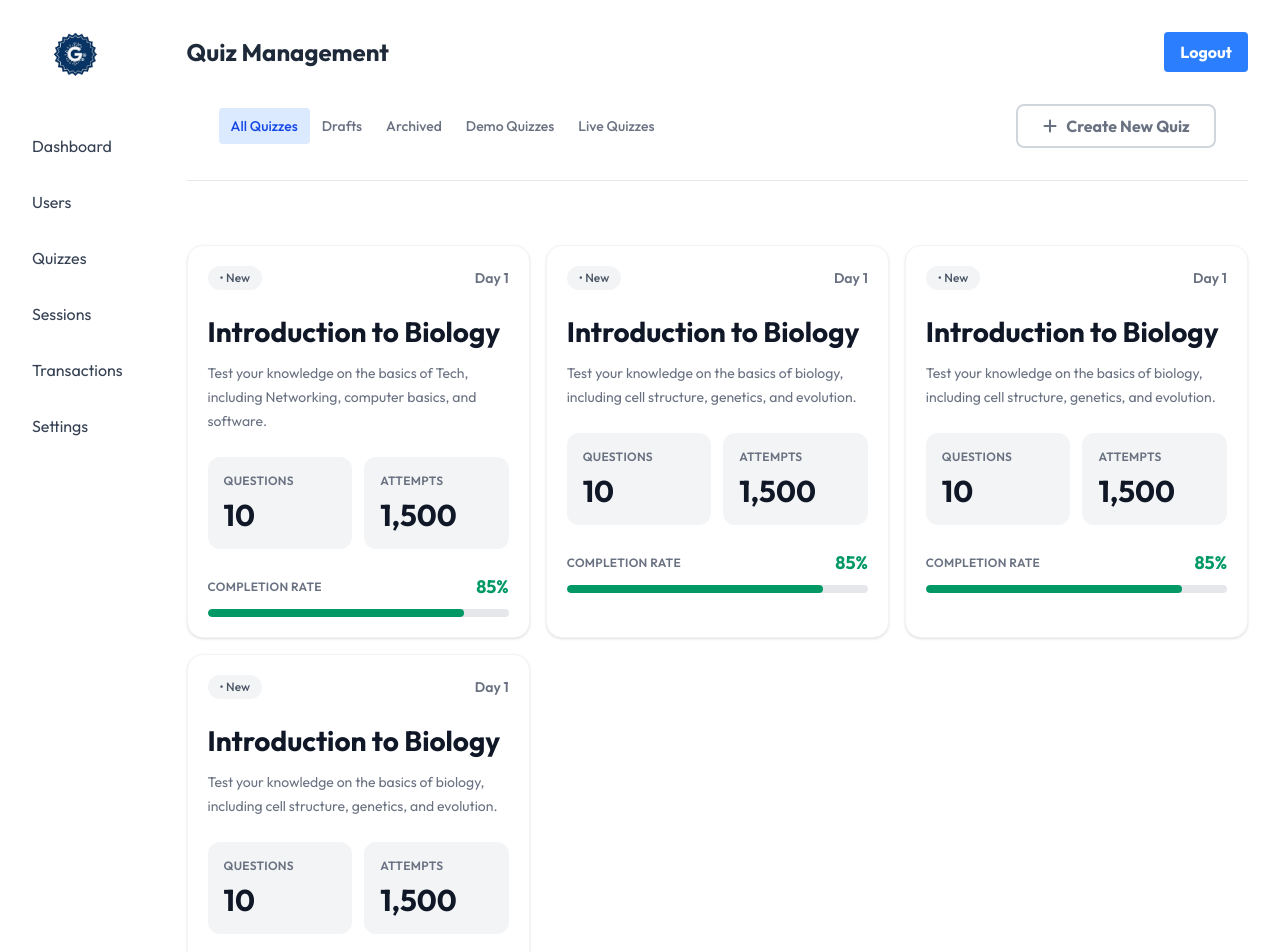
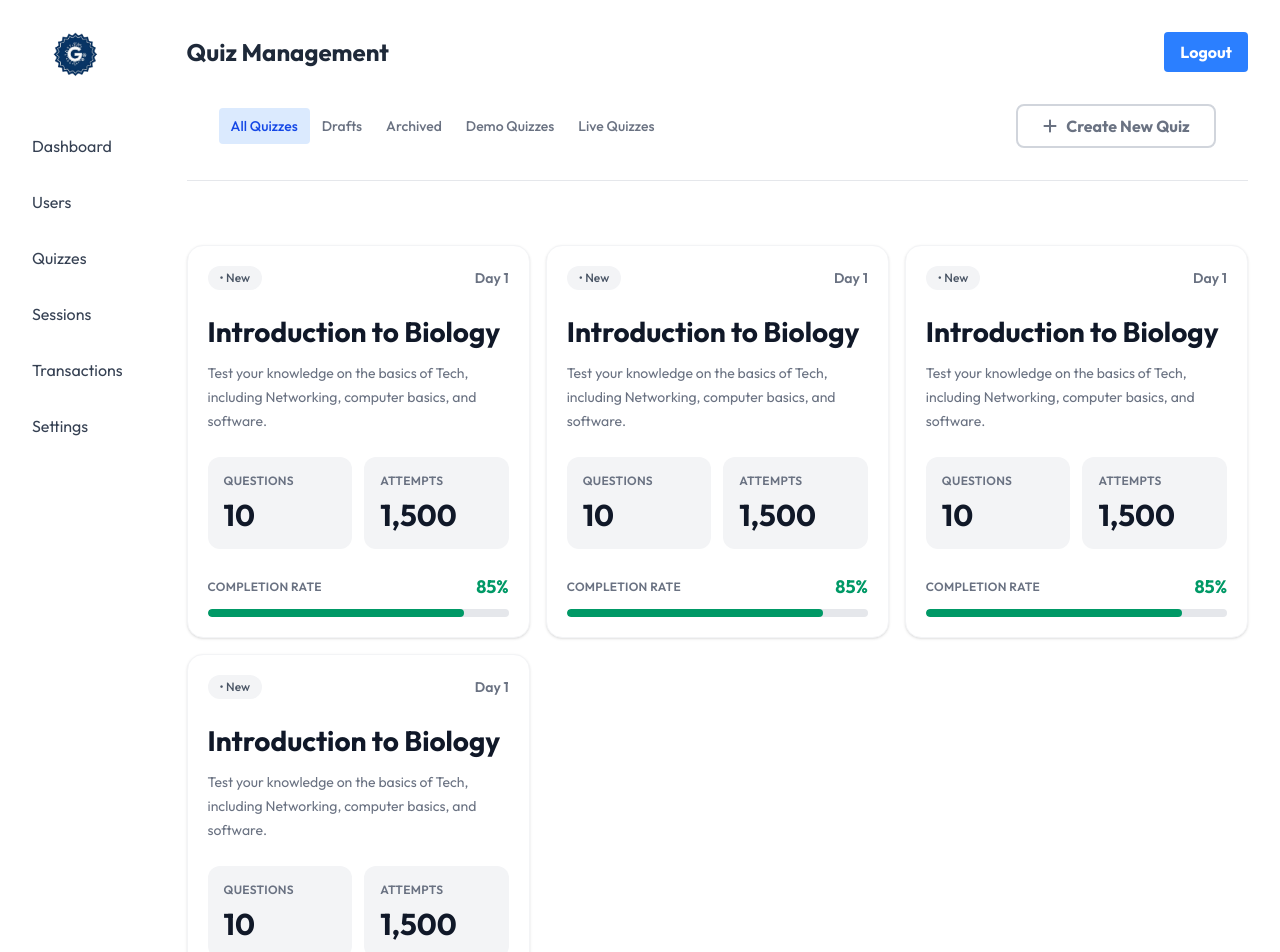
Before and after one commit to nitoC/genuslab_quiz_platform, a Next.js app: page /genuslab/quizzes in a window 1280 px wide. Shown: the top 952 px of the page. Built offline with nearby package versions, Linux system fonts and the light colour scheme.

Commit message:
refactor: change text in admin quiz card

```diff
--- a/app/genuslab/(dashboard)/quizzes/page.tsx
+++ b/app/genuslab/(dashboard)/quizzes/page.tsx
@@ -65,7 +65,7 @@ const page = () => {
             badge="New"
             day={1}
             title="Introduction to Biology"
-            description="Test your knowledge on the basics of biology, including cell structure, genetics, and evolution."
+            description="Test your knowledge on the basics of Tech, including Networking, computer basics, and software."
             questions={10}
             attempts={1500}
             completionRate={85}
@@ -74,7 +74,7 @@ const page = () => {
             badge="New"
             day={1}
             title="Introduction to Biology"
-            description="Test your knowledge on the basics of biology, including cell structure, genetics, and evolution."
+            description="Test your knowledge on the basics of Tech, including Networking, computer basics, and software."
             questions={10}
             attempts={1500}
             completionRate={85}
@@ -83,7 +83,7 @@ const page = () => {
             badge="New"
             day={1}
             title="Introduction to Biology"
-            description="Test your knowledge on the basics of biology, including cell structure, genetics, and evolution."
+            description="Test your knowledge on the basics of Tech, including Networking, computer basics, and software."
             questions={10}
             attempts={1500}
             completionRate={85}
```
